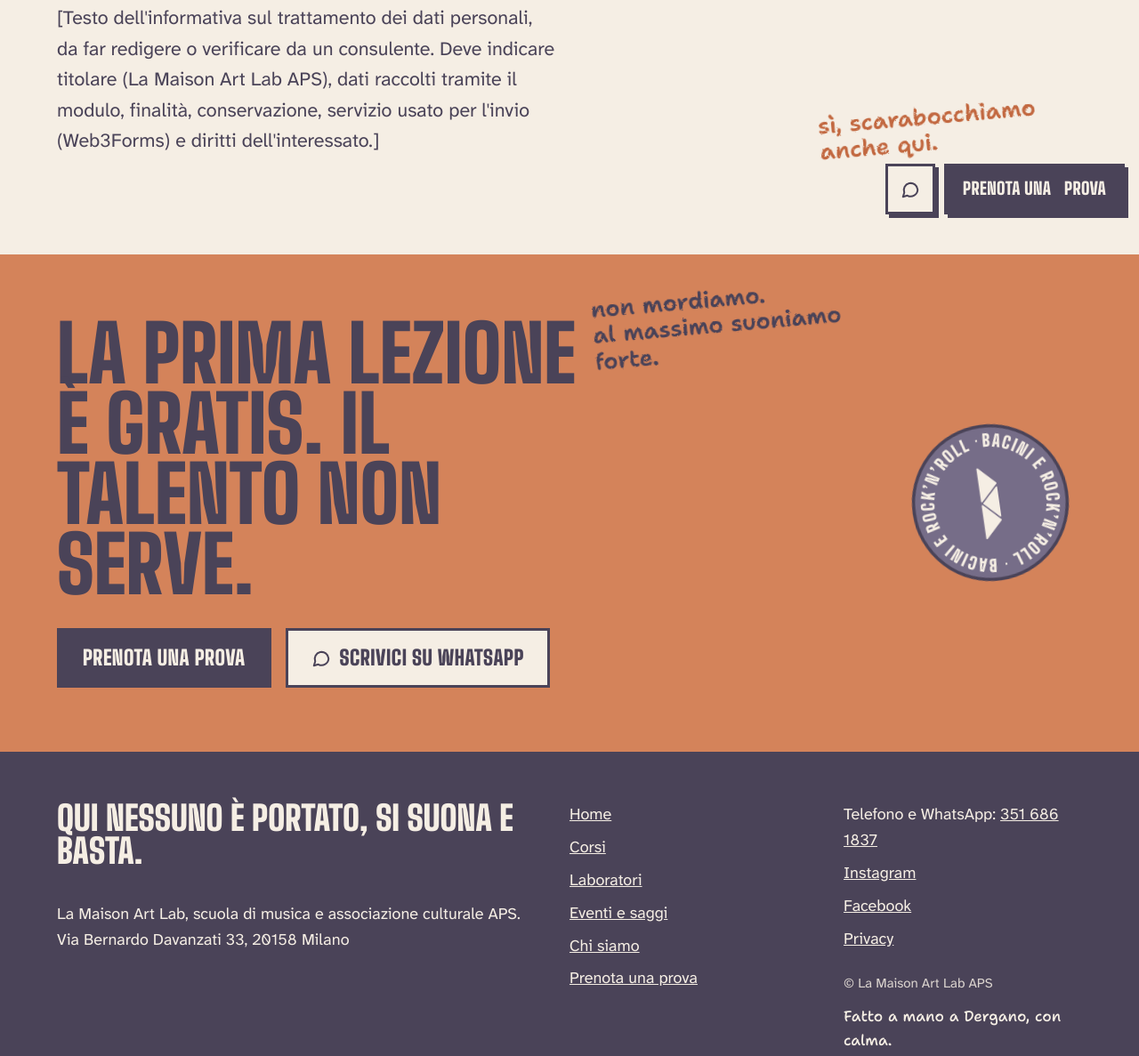
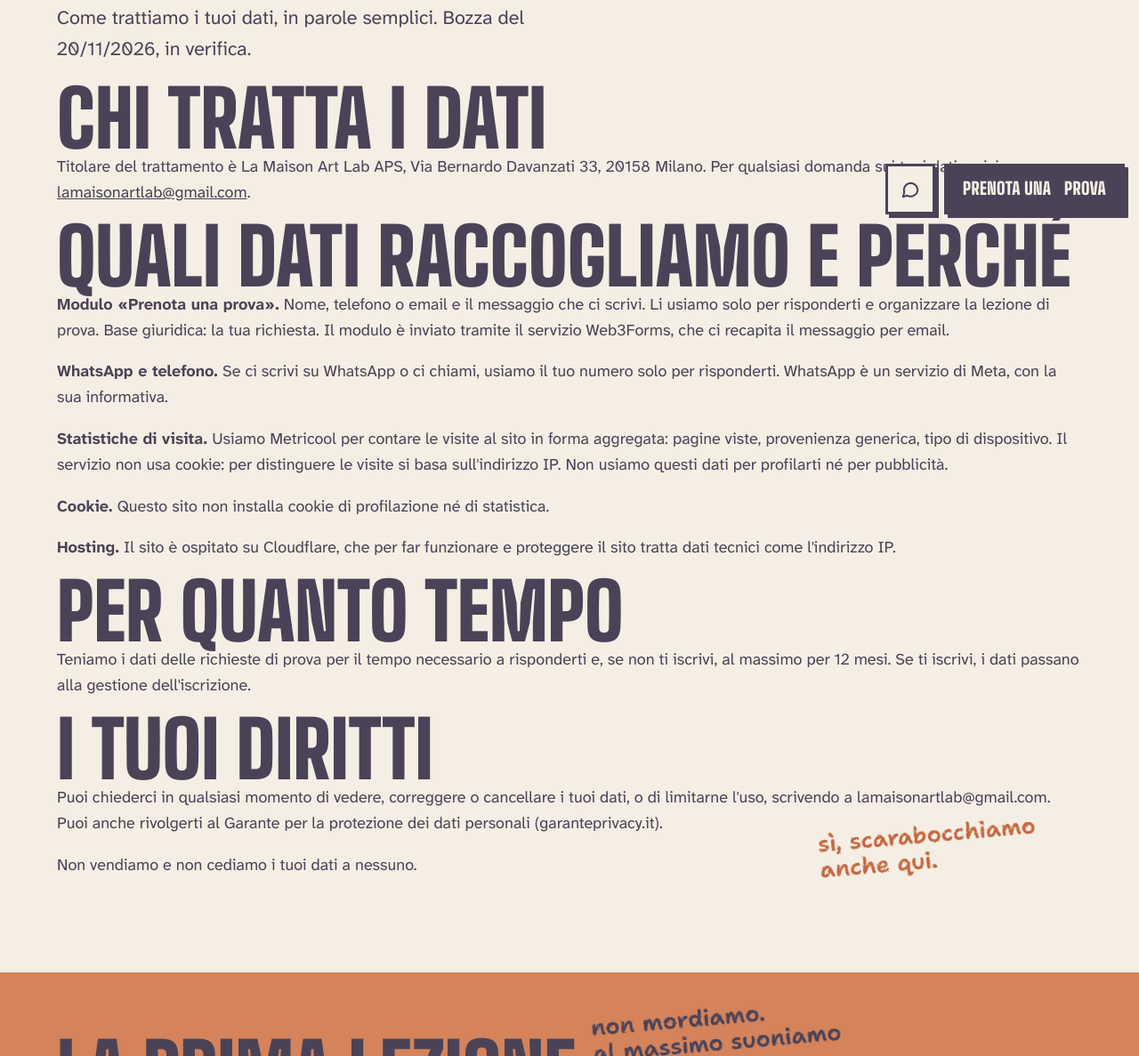
Before and after one commit to La-Maison-Art-Lab/sito, a plain HTML site: page privacy.html in a window 1280 px wide. Shown: the part 543-1730 px from the top of the page at 89% size. Drawn offline with Linux system fonts and the light colour scheme.

Commit message:
Statistiche Metricool (senza cookie) e informativa privacy al posto del segnaposto
Co-Authored-By: Claude Opus 5.5 <noreply@anthropic.com>

```diff
--- a/privacy.html
+++ b/privacy.html
@@ -30,7 +30,20 @@
 <section class="hero"><p class="gesso solo-desk" style="right:9%;bottom:110px;color:var(--terra-scura);transform:rotate(-5deg)" aria-hidden="true">sì, scarabocchiamo<br>anche qui.</p><div class="wrap">
 <span class="etichetta">Privacy</span>
 <h1>Informativa<span class="riga2">privacy.</span></h1>
-<p class="lead">[Testo dell'informativa sul trattamento dei dati personali, da far redigere o verificare da un consulente. Deve indicare titolare (La Maison Art Lab APS), dati raccolti tramite il modulo, finalità, conservazione, servizio usato per l'invio (Web3Forms) e diritti dell'interessato.]</p>
+<p class="lead">Come trattiamo i tuoi dati, in parole semplici. Bozza del 20/11/2026, in verifica.</p>
+<h2>Chi tratta i dati</h2>
+<p>Titolare del trattamento è La Maison Art Lab APS, Via Bernardo Davanzati 33, 20158 Milano. Per qualsiasi domanda sui tuoi dati scrivi a <a href="mailto:lamaisonartlab@gmail.com">lamaisonartlab@gmail.com</a>.</p>
+<h2>Quali dati raccogliamo e perché</h2>
+<p><strong>Modulo «Prenota una prova».</strong> Nome, telefono o email e il messaggio che ci scrivi. Li usiamo solo per risponderti e organizzare la lezione di prova. Base giuridica: la tua richiesta. Il modulo è inviato tramite il servizio Web3Forms, che ci recapita il messaggio per email.</p>
+<p><strong>WhatsApp e telefono.</strong> Se ci scrivi su WhatsApp o ci chiami, usiamo il tuo numero solo per risponderti. WhatsApp è un servizio di Meta, con la sua informativa.</p>
+<p><strong>Statistiche di visita.</strong> Usiamo Metricool per contare le visite al sito in forma aggregata: pagine viste, provenienza generica, tipo di dispositivo. Il servizio non usa cookie: per distinguere le visite si basa sull'indirizzo IP. Non usiamo questi dati per profilarti né per pubblicità.</p>
+<p><strong>Cookie.</strong> Questo sito non installa cookie di profilazione né di statistica.</p>
+<p><strong>Hosting.</strong> Il sito è ospitato su Cloudflare, che per far funzionare e proteggere il sito tratta dati tecnici come l'indirizzo IP.</p>
+<h2>Per quanto tempo</h2>
+<p>Teniamo i dati delle richieste di prova per il tempo necessario a risponderti e, se non ti iscrivi, al massimo per 12 mesi. Se ti iscrivi, i dati passano alla gestione dell'iscrizione.</p>
+<h2>I tuoi diritti</h2>
+<p>Puoi chiederci in qualsiasi momento di vedere, correggere o cancellare i tuoi dati, o di limitarne l'uso, scrivendo a lamaisonartlab@gmail.com. Puoi anche rivolgerti al Garante per la protezione dei dati personali (garanteprivacy.it).</p>
+<p>Non vendiamo e non cediamo i tuoi dati a nessuno.</p>
 </div></section>
 </main>
 <section class="banda"><p class="gesso solo-desk" style="left:52%;top:34px;color:var(--notte);transform:rotate(-5deg)" aria-hidden="true">non mordiamo.<br>al massimo suoniamo forte.</p><svg class="timbro" viewBox="0 0 200 200" aria-hidden="true" focusable="false"><defs><path id="cerchio-piede" d="M100,100 m-70,0 a70,70 0 1,1 140,0 a70,70 0 1,1 -140,0"/></defs><circle cx="100" cy="100" r="96" fill="#766D88" stroke="#4A4358" stroke-width="4"/><text font-family="Big Shoulders Display, Arial Narrow, sans-serif" font-weight="900" font-size="21" fill="#F5EEE4" letter-spacing="1"><textPath href="#cerchio-piede" textLength="436" lengthAdjust="spacing">BACINI E ROCK&#8217;N&#8217;ROLL · BACINI E ROCK&#8217;N&#8217;ROLL ·</textPath></text><g transform="translate(54.2,87.6) scale(0.11) translate(-130,-300)"><g fill="#F5EEE4" stroke="#F5EEE4" stroke-width="16" stroke-linejoin="round"><path d="M148 507 L335 319 L522 507 Z"/><path d="M380 319 L711 319 L546 485 Z"/><path d="M569 507 L756 319 L944 507 Z"/></g></g></svg><div class="wrap">
@@ -44,5 +57,6 @@
 </div></footer>
 <div class="fisso"><a class="btn btn-wa" href="https://wa.me/393516861837?text=Ciao%21%20Vorrei%20prenotare%20una%20lezione%20di%20prova%20alla%20Maison." aria-label="Scrivici su WhatsApp"><svg viewBox="0 0 24 24" fill="none" stroke="currentColor" stroke-width="2.2" stroke-linecap="round" stroke-linejoin="round" aria-hidden="true" focusable="false"><path d="M21 12a8.5 8.5 0 0 1-12.6 7.4L3 21l1.6-5.2A8.5 8.5 0 1 1 21 12z"/></svg></a><a class="btn btn-prova" href="/prova"><span class="testo-lungo">Prenota una&nbsp;</span>prova</a></div>
 <script src="main.js"></script>
+<script>function loadScript(a){var b=document.getElementsByTagName("head")[0],c=document.createElement("script");c.type="text/javascript",c.src="https://tracker.metricool.com/resources/be.js",c.onreadystatechange=a,c.onload=a,b.appendChild(c)}loadScript(function(){beTracker.t({hash:"4a9b543a5ae38511cccfe900e14ec76c"})});</script>
 </body>
 </html>
```
Also changed, not shown: chi-siamo.html (+1 -0 lines), corsi.html (+1 -0 lines), corso-arpa-celtica-milano.html (+1 -0 lines), eventi.html (+1 -0 lines), index.html (+1 -0 lines), laboratori.html (+1 -0 lines), lezioni-batteria-milano.html (+1 -0 lines), lezioni-cornamusa-milano.html (+1 -0 lines), prova.html (+1 -0 lines).
